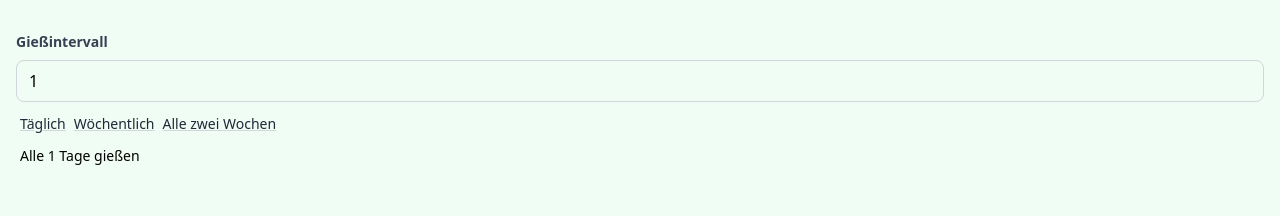
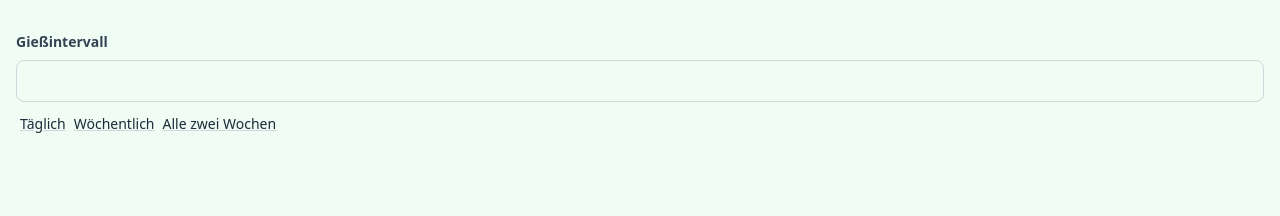
Before and after one commit to nilshartmann-workshops/2026-09-01-react, a React (Vite) app in the folder workspace/: page / in a window 1280 px wide. Shown: the top 216 px of the page. Built offline with nearby package versions, Linux system fonts and the light colour scheme.

Commit message:
06: Controlled Component

```diff
--- a/workspace/src/components/App.tsx
+++ b/workspace/src/components/App.tsx
@@ -1,3 +1,5 @@
+import { useState } from "react";
+
 import { Plant } from "../types.ts";
 import IntervalSelector from "./IntervalSelector.tsx";
 
@@ -25,9 +27,11 @@ const allPlants: Plant[] = [
 ];
 
 export default function App() {
+  const [interval, setInterval] = useState<number>();
+
   return (
     <div className={"AppContainer"}>
-      <IntervalSelector />
+      <IntervalSelector interval={interval} onIntervalChange={setInterval} />
 
       {/*<PlantCardList plants={allPlants} />*/}
     </div>
--- a/workspace/src/components/IntervalSelector.tsx
+++ b/workspace/src/components/IntervalSelector.tsx
@@ -1,14 +1,23 @@
-import { ChangeEvent, useState } from "react";
+import { ChangeEvent } from "react";
 
-export default function IntervalSelector() {
-  const [interval, setInterval] = useState(1);
+type IntervalSelectorProps = {
+  interval?: number;
+  onIntervalChange(newInterval: number): void;
+  // 💬 brauchen wir erst später, bei der Validierung im Formular
+  error?: boolean;
+};
 
+export default function IntervalSelector({
+  interval,
+  onIntervalChange,
+  error,
+}: IntervalSelectorProps) {
   const handleIntervalChange = (e: ChangeEvent<HTMLInputElement>) => {
     const valueAsString = e.target.value;
 
     // Achtung: der Wert aus dem Event ist immer ein string!
     // (alternativ zu Number: parseInt)
-    setInterval(Number(valueAsString));
+    onIntervalChange(Number(valueAsString));
   };
 
   // Validierung (z.B. keine negativen Zahlen) machen wir später
@@ -16,17 +25,37 @@ export default function IntervalSelector() {
   return (
     <div className={"FormControl"}>
       <label>Gießintervall</label>
-      <input type={"number"} value={interval} onChange={handleIntervalChange} />
-      <button type={"button"} className={"sm"} onClick={() => setInterval(1)}>
+      <input
+        type={"number"}
+        // 💬 undefined darf hier nicht rein, sonst beschwert sich React
+        value={interval ?? ""}
+        onChange={handleIntervalChange}
+        className={error ? "error" : undefined}
+      />
+      <button
+        type={"button"}
+        className={"sm"}
+        onClick={() => onIntervalChange(1)}
+      >
         Täglich
       </button>
-      <button type={"button"} className={"sm"} onClick={() => setInterval(7)}>
+      <button
+        type={"button"}
+        className={"sm"}
+        onClick={() => onIntervalChange(7)}
+      >
         Wöchentlich
       </button>
-      <button type={"button"} className={"sm"} onClick={() => setInterval(14)}>
+      <button
+        type={"button"}
+        className={"sm"}
+        onClick={() => onIntervalChange(14)}
+      >
         Alle zwei Wochen
       </button>
-      <div className={"px-1 text-sm"}>Alle {interval} Tage gießen</div>
+      {interval !== undefined && (
+        <div className={"px-1 text-sm"}>Alle {interval} Tage gießen</div>
+      )}
     </div>
   );
 }
```
Also changed, not shown: 1 other file (tests, documents, lock files or other folders).
